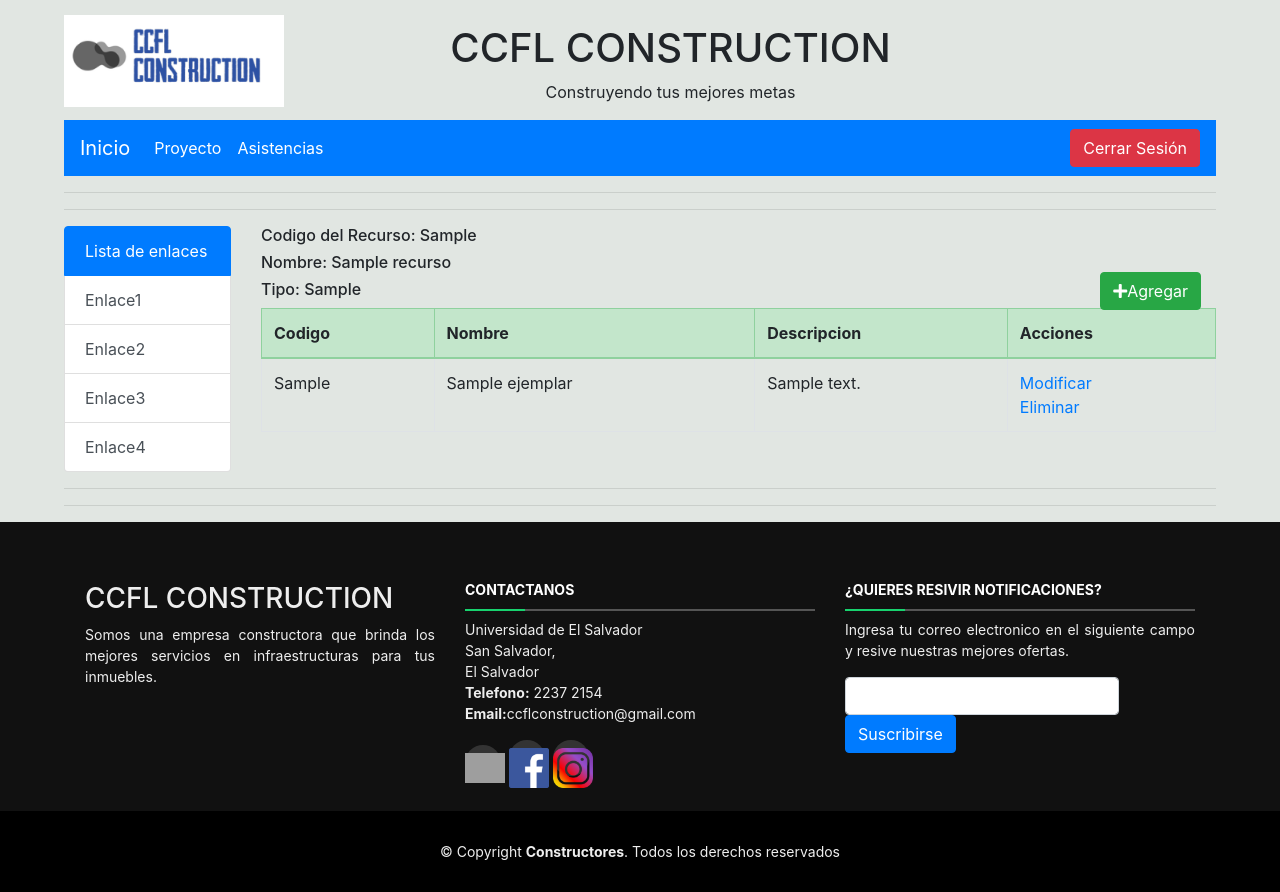
After one commit to FCamposP/tarea-hdp, a Django app: template templates/ejemplares/listaEjemplar.html in a window 1280 px wide. The commit adds this page. Run offline with Django 3.2, Linux system fonts and the light colour scheme; the template is opened without the code that fills it: values that come from a table or form of the project are taken from there, others are empty; tables that the repository leaves empty hold one stand-in row (values such as "Sample post"); parts of the project's set-up code (start-up, migrations or seed data) failed here and were passed over; some libraries are stand-ins or nearby versions; grey boxes are pictures that could not be loaded.

Commit message:
Crud Ejemplares

```diff
--- a/apps/constructora/urls.py
+++ b/apps/constructora/urls.py
@@ -27,6 +27,7 @@ urlpatterns = [
     url(r'^recursoList/$',login_required(recursoList),name="recursoList"),
     url(r'^agregarRecurso/$',login_required(recursoAgregar), name='agregarRecurso'),
     path('modificarRecurso/<str:codigoRecurso>/',login_required(recursoModificar), name='modificarRecurso'),
+    path('ejemplarList/<str:codigoRecurso>/',login_required(ejemplarList), name='ejemplarList'),
     #FIN URLS MARCO
 
 ]
--- /dev/null
+++ b/templates/ejemplares/listaEjemplar.html
@@ -0,0 +1,126 @@
+{% extends 'base/base.html' %}
+{% block title %}Ejemplares {% endblock %}
+{% block contenido %}
+<div class="table-responsive">
+	<div class="row">
+		<div class="col">
+			<h6>Codigo del Recurso: {{ recurso.codigoRecurso }}</h6>
+	    	<h6>Nombre: {{ recurso.nombreRecurso }}</h6>
+	    	<h6>Tipo: {{ recurso.tipoRecurso }}</h6>
+		</div>
+		<div class="col" align="right">
+			<br>
+			<div class="container">
+				<form method="post">
+				<input type="hidden" name="recurso" value="{{ recurso.codigoRecurso }}">
+				<a href="" class="btn btn-success" data-toggle="modal" data-target="#{{ recurso.codigoRecurso }}">
+					<span class="fas fa-plus"></span>Agregar
+				</a>
+				<!--Modal -->
+				<div class="modal fade" id="{{ recurso.codigoRecurso }}" tabindex="-1" role="dialog" aria-labelledby="exampleModalLabel" aria-hidden="true">
+				  <div class="modal-dialog" role="document">
+				    <div class="modal-content">
+				      <div class="modal-header">
+				        <h5 class="modal-title" id="exampleModalLabel">Agregar Ejemplar</h5>
+				        <button type="button" class="close" data-dismiss="modal" aria-label="Close">
+				          <span aria-hidden="true">&times;</span>
+				        </button>
+				      </div>
+				      <div class="modal-body">
+
+					{% csrf_token %}
+					<div class="row">
+						<div class="row">
+							<div class="col">
+								<div class="form-group"">
+									{% if form %}
+									{%for element in form %}
+					                <div class="form-group">
+					                    <label class="col-md-12 control-label">
+					                        {{element.label}}
+					                    </label>
+					                    <div class="col-md-12">
+					                        {{element}}
+					                        <div class="error">
+					                            {{element.errors}}
+					                        </div>
+					                    </div>
+					                </div>
+					                {% endfor %}
+									{% endif %}
+								</div>
+							</div>
+						</div>
+					</div>
+
+				      </div>
+				      <div class="modal-footer">
+				        <input class="btn btn-danger" type="submit" name="accion" value="Agregar">
+				        <button type="button" class="btn btn-secondary" data-dismiss="modal">Cancelar</button>
+				      </div>
+				    </div>
+				  </div>
+				</div>
+			</form>
+			</div>
+		</div>
+
+	</div>
+	<table class="table table-hover table-bordered">
+		<thead class="table table-hover table-bordered">
+			<tr class="table-success">
+				<td class="font-weight-bold">Codigo</td>
+				<td class="font-weight-bold">Nombre</td>
+				<td class="font-weight-bold">Descripcion</td>
+				<td class="font-weight-bold">Acciones</td>
+			</tr>
+		</thead>
+		<tbody>
+			{% if ejemplares %}
+			{% for ejemplar in ejemplares %}
+			<tr class="text-justify">
+				<td>{{ ejemplar.codigoEjemplar }}</td>
+				<td>{{ ejemplar.nombreEjemplar }}</td>
+				<td>{{ ejemplar.descripcionEjemplar }}</td>
+				<td>
+					<a href="">Modificar</a>
+					<div>
+						<form method="POST">
+			                {% csrf_token %}
+			                <input type="hidden" name="ejemplar" value="{{ ejemplar.codigoEjemplar }}">
+			                <a href="" data-toggle="modal" data-target="#{{ ejemplar.codigoEjemplar }}">Eliminar</a>
+			                <!-- Modal -->
+			                <div class="modal fade" id="{{ ejemplar.codigoEjemplar }}" tabindex="-1" role="dialog" aria-labelledby="exampleModalLabel" aria-hidden="true">
+			                  <div class="modal-dialog" role="document">
+			                    <div class="modal-content">
+			                      <div class="modal-header">
+			                        <h5 class="modal-title" id="exampleModalLabel">Ventana de confirmación</h5>
+			                        <button type="button" class="close" data-dismiss="modal" aria-label="Close">
+			                          <span aria-hidden="true">&times;</span>
+			                        </button>
+			                      </div>
+			                      <div class="modal-body">
+			                        ¿Esta seguro de eliminar el Ejemplar con codigo <b>{{ ejemplar.codigoEjemplar }}?</b>
+			                      </div>
+			                      <div class="modal-footer">
+			                        <input class="btn btn-danger" type="submit" name="accion" value="Eliminar">
+			                        <button type="button" class="btn btn-secondary" data-dismiss="modal">Cancelar</button>
+			                      </div>
+			                    </div>
+			                  </div>
+			                </div>
+			             </form>
+					</div>
+				</td>
+			</tr>
+			{% endfor %}
+
+			{% else %}
+			<h2>No hay registros de ejemplares</h2>
+			{% endif %}
+		</tbody>
+	</table>
+
+</div>
+
+{% endblock %}
--- a/templates/recursos/listaRecurso2.html
+++ b/templates/recursos/listaRecurso2.html
@@ -25,7 +25,10 @@
 				<td>{{ recurso.tipoRecurso }}</td>
 				<td>{{ recurso.descripcionRecurso }}</td>
 				<td>
+					<a href="{% url 'constructora:ejemplarList' recurso.pk %}">Ejemplares</a>
+					<br>
 					<a href="{% url 'constructora:modificarRecurso' recurso.pk %}">Modificar</a>
+					<br>
 					<div>
 						<form method="POST">
 			                {% csrf_token %}
@@ -53,7 +56,6 @@
 			                </div>
 			             </form>
 					</div>
-					<a href="">Ejemplares</a>
 				</td>
 			</tr>
 			{% endfor %}
```
Also changed, not shown: apps/constructora/views.py (+33 -0 lines).
